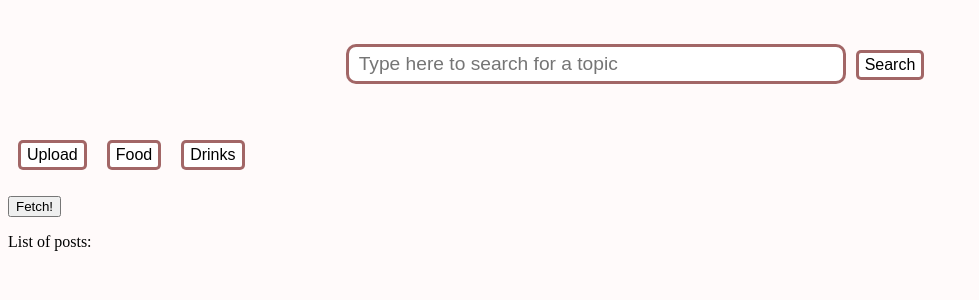
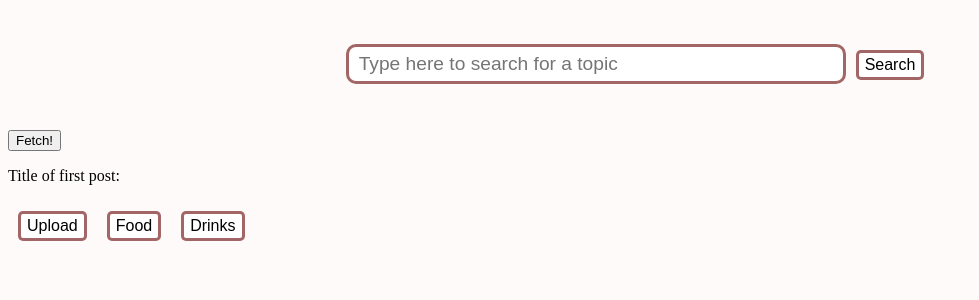
Before and after one commit to yunqiu21/reco, a React (Create React App) app in the folder frontend/: page / in a window 1280 px wide. Shown: the top 300 px of the page, without its empty margins (0-979 px from the left). Built offline with nearby package versions, Linux system fonts and the light colour scheme.

Commit message:
can now get data from the database

```diff
--- a/frontend/src/App.js
+++ b/frontend/src/App.js
@@ -105,6 +105,7 @@ class App extends React.Component {
     return (
       <div>
         <SearchBox handleSearch={() => this.handleSearch()} />
+        <PostList />
         <button className="upload-button" onClick={() => this.addNewPost("sample", sample, "sample picture")} >
           Upload
         </button>
@@ -117,7 +118,7 @@ class App extends React.Component {
           Drinks
         </button>
         {this.renderPosts(this.state.postArr)}
-        <PostList />
+
       </div>
     );
   }
--- a/frontend/src/PostList.js
+++ b/frontend/src/PostList.js
@@ -9,17 +9,27 @@ export default class PostList extends React.Component {
         }
     }
     handleClick = () => {
-        axios.get("/posts").then(response => {
-            console.log({ response });
+        axios.get("/posts").then(response => this.handleResponse(response));
+    };
+
+    handleResponse = (response) => {
+        let posts = this.state.posts;
+        console.log(posts);
+        console.log(response.data);
+        response.data.forEach(element => {
+            posts = posts.concat(element.title);
         });
-    };
+        this.setState({
+            posts: posts
+        })
+    }
 
     render() {
         return (
             <div className="post-list">
                 <button onClick={this.handleClick}>Fetch!</button>
                 <p>
-                    List of posts: {this.state.posts}
+                    Title of first post: {this.state.posts[0]}
                 </p>
             </div>
         )
```
Also changed, not shown: 1 other file (tests, documents, lock files or other folders).
